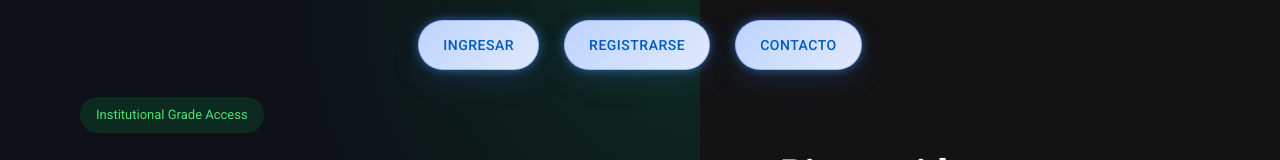
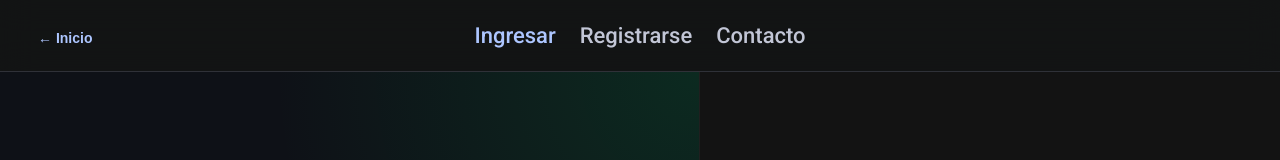
Before and after one commit to roodiaz/proyecto_integrador, an Angular app in the folder frontend/: page /login in a window 1280 px wide. Shown: the top 160 px of the page. Built offline with nearby package versions, Linux system fonts and the light colour scheme.

Commit message:
fix - public layout

```diff
--- a/frontend/src/app/features/home/components/public-layout/public-layout.css
+++ b/frontend/src/app/features/home/components/public-layout/public-layout.css
@@ -1,484 +1,75 @@
-/* Estilos para el contenedor principal */
-.landing-container {
-  display: flex;
-  min-height: 100vh;
-  overflow: hidden;
-  position: relative;
+.main-toolbar {
+
+    display: grid;
+
+    grid-template-columns:
+        1fr
+        auto
+        1fr;
+
+    align-items: center;
+
+    height: 72px;
+
+    padding: 0 32px;
+
+    background: rgba(19, 19, 19, 0.85);
+
+    backdrop-filter: blur(16px);
+
+    border-bottom: 1px solid #2f3138;
 }
 
-/* Contenedor principal del contenido */
-.main-content {
-  display: flex;
-  width: 100%;
-  position: relative;
-  overflow: hidden;
-}
-.landing-content {
-  width: 100%;
-  min-height: 100vh;
-  display: flex;
-  flex-direction: column;
-}
-::ng-deep .mat-mdc-tab-group {
-  flex: 1;
-  display: flex;
-  flex-direction: column;
+.toolbar-right {
+
+    display: flex;
+    gap: 32px;
+
+    justify-self: center;
 }
 
-::ng-deep .mat-mdc-tab-body-wrapper {
-  flex: 1;
+.toolbar-left {
+    justify-self: start;
 }
 
-::ng-deep .mat-mdc-tab-header {
-  background-color: #0d151b;
-  border-bottom: 1px solid #1e2a35;
+.toolbar-right {
+    gap: 24px;
 }
 
-::ng-deep .mat-mdc-tab-labels {
-  padding: 0 10px;
+.back-button {
+
+    border: none;
+    background: transparent;
+
+    color: #adc6ff;
+
+    cursor: pointer;
+
+    font-size: 14px;
+    font-weight: 600;
+
+    transition: .25s;
 }
 
-::ng-deep .mat-mdc-tab .mdc-tab__text-label {
-  color: #6c757d !important;
-  font-weight: 500;
+.back-button:hover {
+    color: white;
 }
 
-::ng-deep .mat-mdc-tab.mdc-tab--active .mdc-tab__text-label {
-  color: #4caf50 !important;
+.nav-link {
+
+    color: #c2c6d6;
+
+    text-decoration: none;
+
+    font-weight: 500;
+
+    transition: .25s;
 }
 
-::ng-deep .mat-mdc-ink-bar {
-  background-color: #4caf50 !important;
-  height: 3px !important;
+.nav-link:hover {
+    color: #adc6ff;
 }
 
-.index-value {
-  font-size: 1.1rem;
-  font-weight: 600;
-  font-family: 'Roboto Mono', monospace;
-  display: flex;
-  justify-content: space-between;
-  align-items: center;
+.nav-link.active {
+    color: #adc6ff;
 }
-
-.index-change {
-  font-size: 0.85rem;
-  font-weight: 500;
-}
-
-.positive {
-  color: #4caf50;
-}
-
-.negative {
-  color: #f44336;
-}
-
-.positive {
-  color: #4caf50;
-}
-
-/* Estilos para noticias */
-.news-list {
-  padding: 10px 0;
-}
-
-.news-item {
-  padding: 15px 20px;
-  border-bottom: 1px solid #1e2a35;
-  transition: background-color 0.2s;
-}
-
-.news-item:hover {
-  background-color: rgba(13, 21, 27, 0.7);
-}
-
-.news-item:last-child {
-  border-bottom: none;
-}
-
-.news-header {
-  display: flex;
-  justify-content: space-between;
-  align-items: flex-start;
-  margin-bottom: 5px;
-}
-
-.news-header h4 {
-  margin: 0;
-  font-size: 0.95rem;
-  line-height: 1.4;
-  color: #e0e0e0;
-  flex: 1;
-  padding-right: 10px;
-}
-
-.news-header h4.positive {
-  color: #4caf50;
-}
-
-.news-header h4.negative {
-  color: #f44336;
-}
-
-.news-time {
-  font-size: 0.75rem;
-  color: #6c757d;
-  white-space: nowrap;
-  margin-top: 2px;
-}
-
-.news-source {
-  font-size: 0.75rem;
-  color: #6c757d;
-  margin: 0 0 5px 0;
-}
-
-.news-snippet {
-  font-size: 0.85rem;
-  color: #adb5bd;
-  margin: 8px 0 0 0;
-  line-height: 1.5;
-}
-
-/* Estilos para eventos */
-.events-list {
-  padding: 10px 15px;
-}
-
-.event-item {
-  display: flex;
-  padding: 12px 0;
-  border-bottom: 1px solid #1e2a35;
-  gap: 15px;
-  align-items: flex-start;
-}
-
-.event-time {
-  background-color: #1a2a35;
-  padding: 3px 8px;
-  border-radius: 4px;
-  font-size: 0.8rem;
-  font-weight: 500;
-  min-width: 60px;
-  text-align: center;
-}
-
-.event-details {
-  flex: 1;
-}
-
-.event-title {
-  font-size: 0.9rem;
-  margin-bottom: 3px;
-  color: #fff;
-}
-
-.event-impact {
-  font-size: 0.75rem;
-  font-weight: 500;
-  display: inline-block;
-  padding: 2px 6px;
-  border-radius: 3px;
-}
-
-.impact-high {
-  background-color: rgba(244, 67, 54, 0.2);
-  color: #f44336;
-}
-
-.impact-medium {
-  background-color: rgba(255, 193, 7, 0.2);
-  color: #ffc107;
-}
-
-/* Footer del panel */
-.market-footer {
-  display: flex;
-  justify-content: space-between;
-  padding: 12px 20px;
-  background-color: #0d151b;
-  border-top: 1px solid #1e2a35;
-  flex-wrap: wrap;
-  gap: 10px;
-}
-
-.market-indicator {
-  display: flex;
-  flex-direction: column;
-  align-items: flex-start;
-  min-width: 80px;
-}
-
-.index-name {
-  font-size: 0.75rem;
-  color: #6c757d;
-  margin-bottom: 2px;
-}
-
-.index-value {
-  font-size: 0.9rem;
-  font-weight: 500;
-  font-family: 'Roboto Mono', monospace;
-}
-
-
-/* Botón de flecha */
-.slide-toggle {
-  position: absolute;
-  left: calc(65% - 30px);
-  top: 50%;
-  transform: translateY(-50%);
-  width: 60px;
-  height: 60px;
-  border-radius: 50%;
-  background-color: #101B20;
-  border: 2px solid white;
-  color: white;
-  cursor: pointer;
-  z-index: 20;
-  display: flex;
-  align-items: center;
-  justify-content: center;
-  transition: all 0.3s ease;
-  outline: none;
-}
-
-.slide-toggle:hover {
-  background-color: #1a2a32;
-  transform: translateY(-50%) scale(1.05);
-}
-
-.slide-toggle mat-icon {
-  font-size: 30px;
-  width: 30px;
-  height: 30px;
-}
-
-@keyframes zoomOut {
-  0% {
-    transform: scale(1.2);
-    opacity: 0.9;
-  }
-  100% {
-    transform: scale(1);
-    opacity: 1;
-  }
-}
-
-
-/* Sección de contenido (35% del ancho) */
-.content-section {
-  flex: 0 0 35%;
-  background-color: #121418;
-  display: flex;
-  justify-content: center;
-  align-items: center;
-  padding: 2rem;
-  box-sizing: border-box;
-  /* Asegurar que mantenga su tamaño */
-  min-width: 0; /* Permite que se encoja si es necesario */
-  overflow: hidden; /* Evita desbordamiento */
-}
-
-/* Estilos para el Navbar */
-.landing-container {
-  position: relative;
-}
-
-.main-toolbar {
-  width: 100%;
-  position: absolute;
-  top: 0;
-  left: 0;
-  right: 0;
-  background: transparent !important;
-  box-shadow: none !important;
-  z-index: 100;
-  height: auto;
-  padding: 20px 0 0 0;
-  margin: 0;
-  display: flex;
-  justify-content: center;
-}
-
-.toolbar-content {
-  display: flex;
-  justify-content: center;
-  flex-wrap: wrap;
-  gap: 25px; /* Aumentado de 10px a 20px */
-  width: 100%;
-  max-width: 100%;
-  padding: 0 20px; /* Aumentado ligeramente el padding lateral */
-  box-sizing: border-box;
-}
-
-.nav-button {
-  position: relative;
-  overflow: hidden;
-  text-transform: uppercase;
-  letter-spacing: 0.5px;
-  background: linear-gradient(
-    135deg,
-    rgba(77, 142, 255, 0.35),
-    rgba(77, 142, 255, 0.15)
-  );
-
-  color: white;
-  border: 1px solid rgba(77, 142, 255, 0.4);
-  border-radius: 30px;
-  padding: 0 24px;
-  height: 50px;
-
-  backdrop-filter: blur(12px);
-
-  box-shadow:
-    0 0 10px rgba(77, 142, 255, 0.5),
-    0 0 30px rgba(77, 142, 255, 0.041),
-    0 10px 30px rgba(77, 142, 255, 0.15);
-
-  transition: all .3s ease;
-}
-
-.nav-button:hover {
-  transform: translateY(-2px);
-  box-shadow:
-    0 0 15px rgba(77, 142, 255, 0.8),
-    0 0 40px rgba(77, 142, 255, 0.45),
-    0 0 80px rgba(77, 142, 255, 0.089);
-}
-
-.nav-button::after {
-  content: "";
-  position: absolute;
-  inset: 0;
-  border-radius: inherit;
-
-  background: linear-gradient(
-    90deg,
-    transparent,
-    rgba(255,255,255,.25),
-    transparent
-  );
-
-  transform: translateX(-200%);
-  transition: transform .8s ease;
-}
-
-.nav-button:hover::after {
-  transform: translateX(200%);
-}
-
-.nav-button:hover {
-  opacity: 0.9;
-  transform: translateY(-2px);
-}
-
-/* Ajustes para pantallas medianas */
-@media (max-width: 900px) {
-  .nav-button {
-    padding: 0 12px !important;
-    font-size: 13px;
-    height: 36px;
-    line-height: 36px;
-  }
-}
-
-/* Ajustes para pantallas pequeñas */
-@media (max-width: 600px) {
-  .toolbar-content {
-    gap: 12px; /* Aumentado de 8px a 12px para móviles */
-    padding: 0 8px; /* Aumentado ligeramente para móviles */
-  }
-
-  .nav-button {
-    padding: 0 10px !important;
-    font-size: 12px;
-    height: 32px;
-    line-height: 32px;
-  }
-}
-
-/* Ajustes para pantallas muy pequeñas */
-@media (max-width: 400px) {
-  .toolbar-content {
-    gap: 8px; /* Aumentado de 4px a 8px para pantallas muy pequeñas */
-  }
-
-  .nav-button {
-    padding: 0 8px !important;
-    font-size: 11px;
-    height: 30px;
-    line-height: 30px;
-  }
-}
-
-/* Estilos para el footer */
-.content-section {
-  position: relative;
-  min-height: 100vh;
-  display: flex;
-  flex-direction: column;
-  margin: 0;
-  padding: 0;
-}
-
-.app-footer {
-  margin-top: auto;
-  background-color: #121418 !important;
-  color: #666 !important;
-  padding: 12px 0;
-  width: 100%;
-  box-sizing: border-box;
-  display: flex;
-  justify-content: center;
-  align-items: center;
-  height: auto;
-  min-height: 48px;
-  position: absolute;
-  bottom: 0;
-  left: 0;
-  right: 0;
-}
-
-.footer-text {
-  font-size: 12px;
-  text-align: center;
-  padding: 0 16px;
-}
-
-/* Ajustes para pantallas pequeñas */
-@media (max-width: 600px) {
-  .footer-text {
-    font-size: 11px;
-    padding: 0 8px;
-  }
-
-  .app-footer {
-    min-height: 40px;
-    padding: 8px 0;
-  }
-}
-
-/* Ajustes para pantallas muy pequeñas */
-@media (max-width: 400px) {
-  .footer-text {
-    font-size: 10px;
-  }
-}
-
-/* Ajustes responsivos */
-@media (max-width: 1023px) {
-  .landing-container {
-    flex-direction: column;
-    height: auto;
-    min-height: 100vh;
-  }
-
-  .content-section {
-    display: flex;
-    justify-content: center;
-    align-items: center;
-    padding: 2rem;
-  }
-}
--- a/frontend/src/app/features/home/components/public-layout/public-layout.html
+++ b/frontend/src/app/features/home/components/public-layout/public-layout.html
@@ -1,44 +1,48 @@
-<div class="landing-container">
-  <!-- Contenedor principal con imagen y sección deslizable -->
-  <div class="main-content">
-    <div class="landing-content">
-      <!-- Navbar con Angular Material -->
 <mat-toolbar class="main-toolbar">
-        <div class="toolbar-content">
+
+  <div class="toolbar-left">
+
+    <button
+      class="back-button"
+      routerLink="/">
+
+      ← Inicio
+
+    </button>
+
+  </div>
+
+  <div class="toolbar-right">
+
     <a
-            mat-raised-button
-            class="nav-button"
-            [class.active]="isActive('login')"
-            (click)="setActive('login')"
-            routerLink="login"
-            routerLinkActive="active"
-          >
+      class="nav-link"
+      routerLink="/login"
+      routerLinkActive="active">
+
       Ingresar
+
     </a>
+
     <a
-            mat-raised-button
-            class="nav-button"
-            [class.active]="isActive('registro')"
-            (click)="setActive('registro')"
-            routerLink="registro"
-            routerLinkActive="active"
-          >
+      class="nav-link"
+      routerLink="/registro"
+      routerLinkActive="active">
+
       Registrarse
+
     </a>
+
     <a
-            mat-raised-button
-            class="nav-button"
-            [class.active]="isActive('contacto')"
-            (click)="setActive('contacto')"
-            routerLink="contacto"
-            routerLinkActive="active"
-          >
+      class="nav-link"
+      routerLink="/contacto"
+      routerLinkActive="active">
+
       Contacto
+
     </a>
+
   </div>
+
 </mat-toolbar>
 
 <router-outlet></router-outlet>
-    </div>
-  </div>
-</div>
```
Also changed, not shown: frontend/src/assets/dashboard1-preview.png (deleted). Lines whose indentation alone changed are shown as unchanged.
